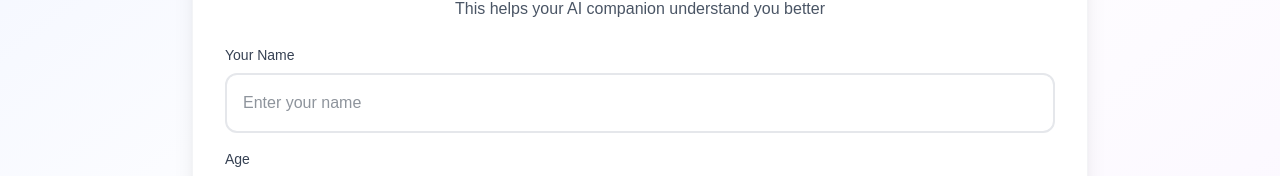
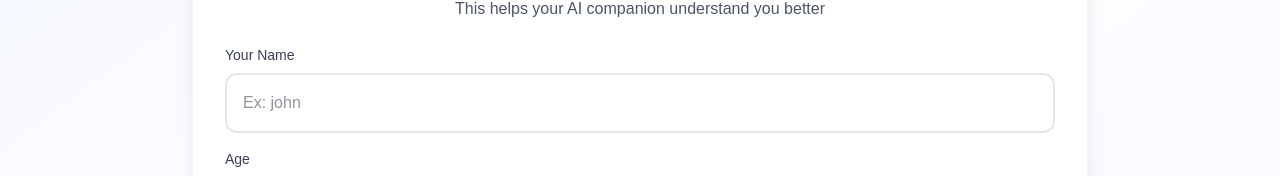
Before and after one commit to HemanthOS/HeinX-AI, a Next.js app: page /companion in a window 1280 px wide. Both pictures are taken after a click on the button "Next". Shown: the part 432-608 px from the top of the page. Built offline with nearby package versions, Linux system fonts and the light colour scheme.

Commit message:
Update companion.tsx

```diff
--- a/pages/companion.tsx
+++ b/pages/companion.tsx
@@ -196,7 +196,7 @@ export default function CompanionSetup({ onSetupComplete }: CompanionSetupProps)
                 <label className="block text-sm font-medium text-gray-700 mb-2">Your Name</label>
                 <input
                   type="text"
-                  placeholder="Enter your name"
+                  placeholder="Ex: john"
                   value={formData.name}
                   onChange={(e) => setFormData({...formData, name: e.target.value})}
                   className="w-full p-4 border-2 border-gray-200 rounded-xl focus:border-blue-500 focus:outline-none transition-colors text-gray-800"
```
